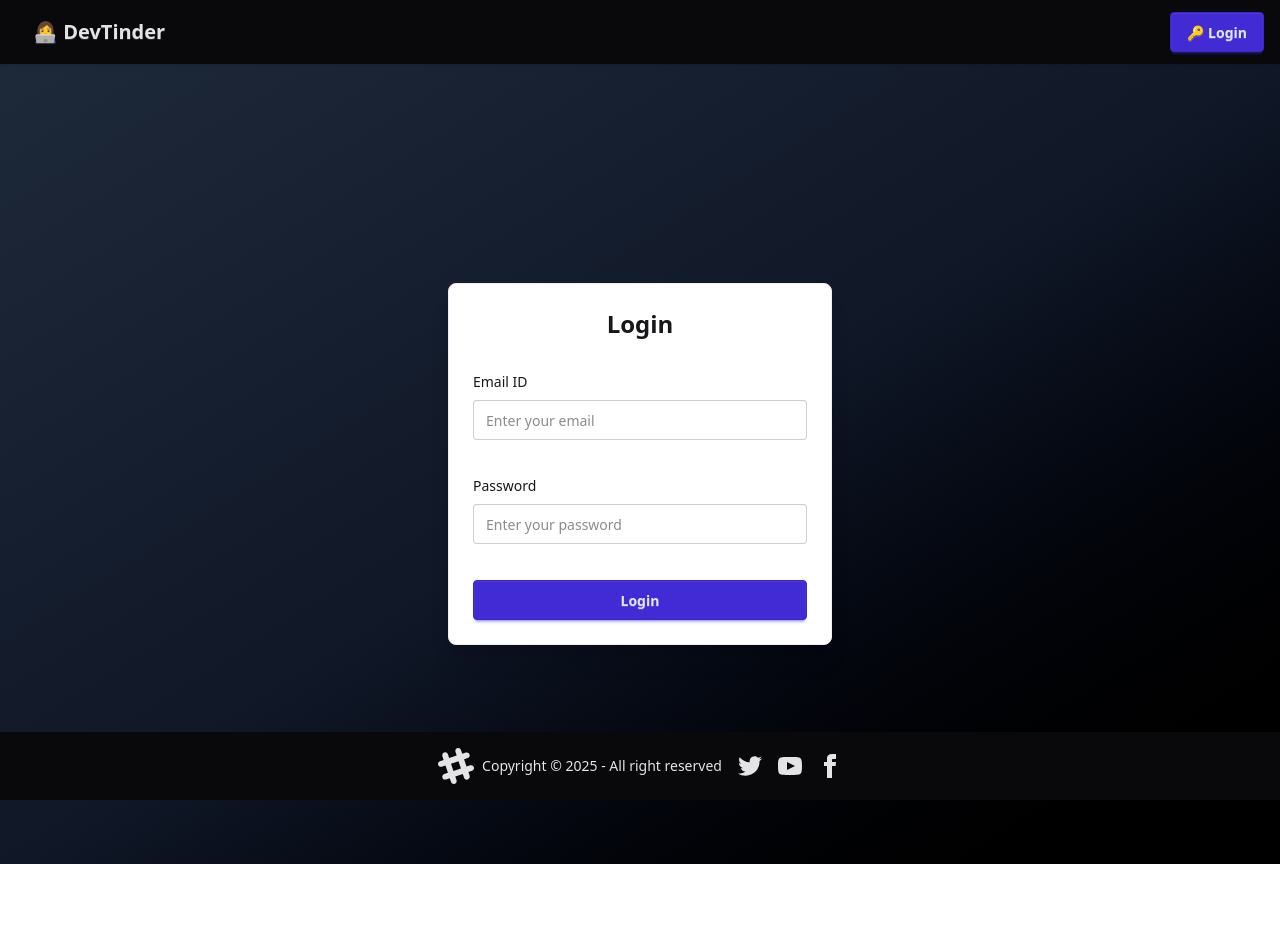
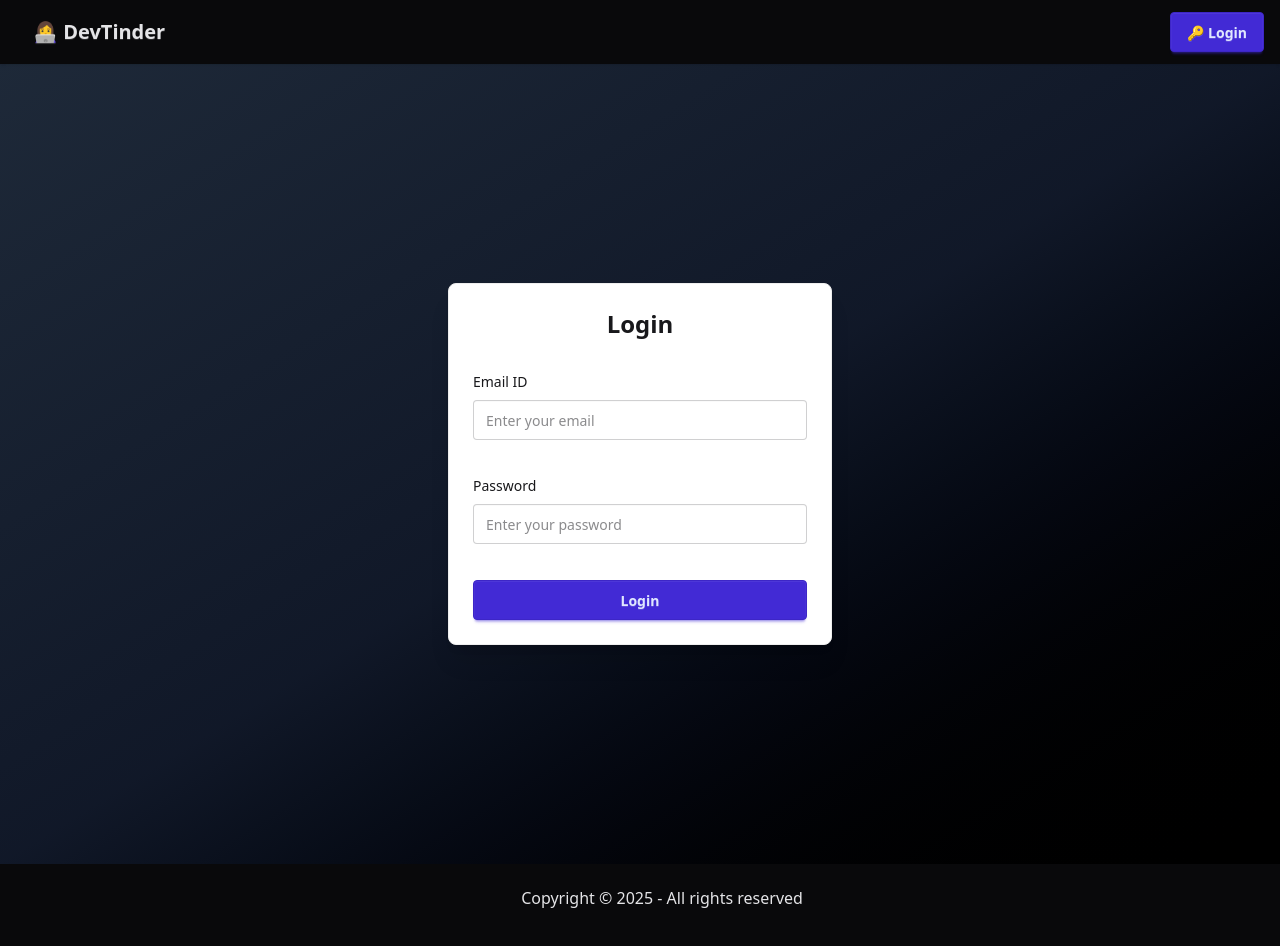
Before and after one commit to VihaShahh/DevTinder_web, a React (Vite) app: page /login in a window 1280 px wide. Shown: the top 946 px of the page. Before the commit the page ends 864 px from the top, so only its background shows below. Built offline with nearby package versions, Linux system fonts and the light colour scheme; no server answers.

Commit message:
chnges in logout and footer ui

```diff
--- a/src/components/Footer.jsx
+++ b/src/components/Footer.jsx
@@ -1,61 +1,30 @@
-import React from 'react'
 
 const Footer = () => {
     return (
-        <div>
-            <footer className="footer sm:footer-horizontal bg-neutral text-neutral-content items-center justify-center text-center p-4 fixed bottom-0 w-full">
-                <aside className="grid-flow-col items-center">
+        <footer className="flex flex-col items-center justify-center
+            bg-neutral text-neutral-content p-4 w-full text-center gap-3">
+
+            <div className="flex items-center gap-2 justify-center">
                 <svg
                     width="36"
                     height="36"
                     viewBox="0 0 24 24"
                     xmlns="http://www.w3.org/2000/svg"
-                        fillRule="evenodd"
-                        clipRule="evenodd"
                     className="fill-current">
-                        <path
-                            d="M22.672 15.226l-2.432.811.841 2.515c.33 1.019-.209 2.127-1.23 2.456-1.15.325-2.148-.321-2.463-1.226l-.84-2.518-5.013 1.677.84 2.517c.391 1.203-.434 2.542-1.831 2.542-.88 0-1.601-.564-1.86-1.314l-.842-2.516-2.431.809c-1.135.328-2.145-.317-2.463-1.229-.329-1.018.211-2.127 1.231-2.456l2.432-.809-1.621-4.823-2.432.808c-1.355.384-2.558-.59-2.558-1.839 0-.817.509-1.582 1.327-1.846l2.433-.809-.842-2.515c-.33-1.02.211-2.129 1.232-2.458 1.02-.329 2.13.209 2.461 1.229l.842 2.515 5.011-1.677-.839-2.517c-.403-1.238.484-2.553 1.843-2.553.819 0 1.585.509 1.85 1.326l.841 2.517 2.431-.81c1.02-.33 2.131.211 2.461 1.229.332 1.018-.21 2.126-1.23 2.456l-2.433.809 1.622 4.823 2.433-.809c1.242-.401 2.557.484 2.557 1.838 0 .819-.51 1.583-1.328 1.847m-8.992-6.428l-5.01 1.675 1.619 4.828 5.011-1.674-1.62-4.829z"></path>
+                    <path d="M22.672 15.226l-2.432.811..."></path>
                 </svg>
-                    <p>Copyright © {new Date().getFullYear()} - All right reserved</p>
-                </aside>
-                <nav className="grid-flow-col gap-4 md:place-self-center md:justify-self-end">
-                    <a>
-                        <svg
-                            xmlns="http://www.w3.org/2000/svg"
-                            width="24"
-                            height="24"
-                            viewBox="0 0 24 24"
-                            className="fill-current">
-                            <path
-                                d="M24 4.557c-.883.392-1.832.656-2.828.775 1.017-.609 1.798-1.574 2.165-2.724-.951.564-2.005.974-3.127 1.195-.897-.957-2.178-1.555-3.594-1.555-3.179 0-5.515 2.966-4.797 6.045-4.091-.205-7.719-2.165-10.148-5.144-1.29 2.213-.669 5.108 1.523 6.574-.806-.026-1.566-.247-2.229-.616-.054 2.281 1.581 4.415 3.949 4.89-.693.188-1.452.232-2.224.084.626 1.956 2.444 3.379 4.6 3.419-2.07 1.623-4.678 2.348-7.29 2.04 2.179 1.397 4.768 2.212 7.548 2.212 9.142 0 14.307-7.721 13.995-14.646.962-.695 1.797-1.562 2.457-2.549z"></path>
-                        </svg>
-                    </a>
-                    <a>
-                        <svg
-                            xmlns="http://www.w3.org/2000/svg"
-                            width="24"
-                            height="24"
-                            viewBox="0 0 24 24"
-                            className="fill-current">
-                            <path
-                                d="M19.615 3.184c-3.604-.246-11.631-.245-15.23 0-3.897.266-4.356 2.62-4.385 8.816.029 6.185.484 8.549 4.385 8.816 3.6.245 11.626.246 15.23 0 3.897-.266 4.356-2.62 4.385-8.816-.029-6.185-.484-8.549-4.385-8.816zm-10.615 12.816v-8l8 3.993-8 4.007z"></path>
-                        </svg>
-                    </a>
-                    <a>
-                        <svg
-                            xmlns="http://www.w3.org/2000/svg"
-                            width="24"
-                            height="24"
-                            viewBox="0 0 24 24"
-                            className="fill-current">
-                            <path
-                                d="M9 8h-3v4h3v12h5v-12h3.642l.358-4h-4v-1.667c0-.955.192-1.333 1.115-1.333h2.885v-5h-3.808c-3.596 0-5.192 1.583-5.192 4.615v3.385z"></path>
-                        </svg>
-                    </a>
-                </nav>
+
+                <p>Copyright © {new Date().getFullYear()} - All rights reserved</p>
+            </div>
+
+            <div className="flex gap-4 justify-center">
+                <a><svg width="24" height="24" className="fill-current"><path d="M24 4.557..." /></svg></a>
+                <a><svg width="24" height="24" className="fill-current"><path d="M19.615 3.184..." /></svg></a>
+                <a><svg width="24" height="24" className="fill-current"><path d="M9 8h-3..." /></svg></a>
+            </div>
+
         </footer>
-        </div>
     )
 }
 
-export default Footer
+export default Footer;
--- a/src/components/NavBar.jsx
+++ b/src/components/NavBar.jsx
@@ -69,8 +69,9 @@ const NavBar = () => {
                                 <Link to="/feed">🔥 Feed</Link>
                             </li>
                             <li>
-                                <button>🚪 Logout</button>
+                                <button onClick={handleLogout}>🚪 Logout</button>
                             </li>
+
                         </ul>
                     </div>
                 </div>
```
Lines whose indentation alone changed are shown as unchanged.
